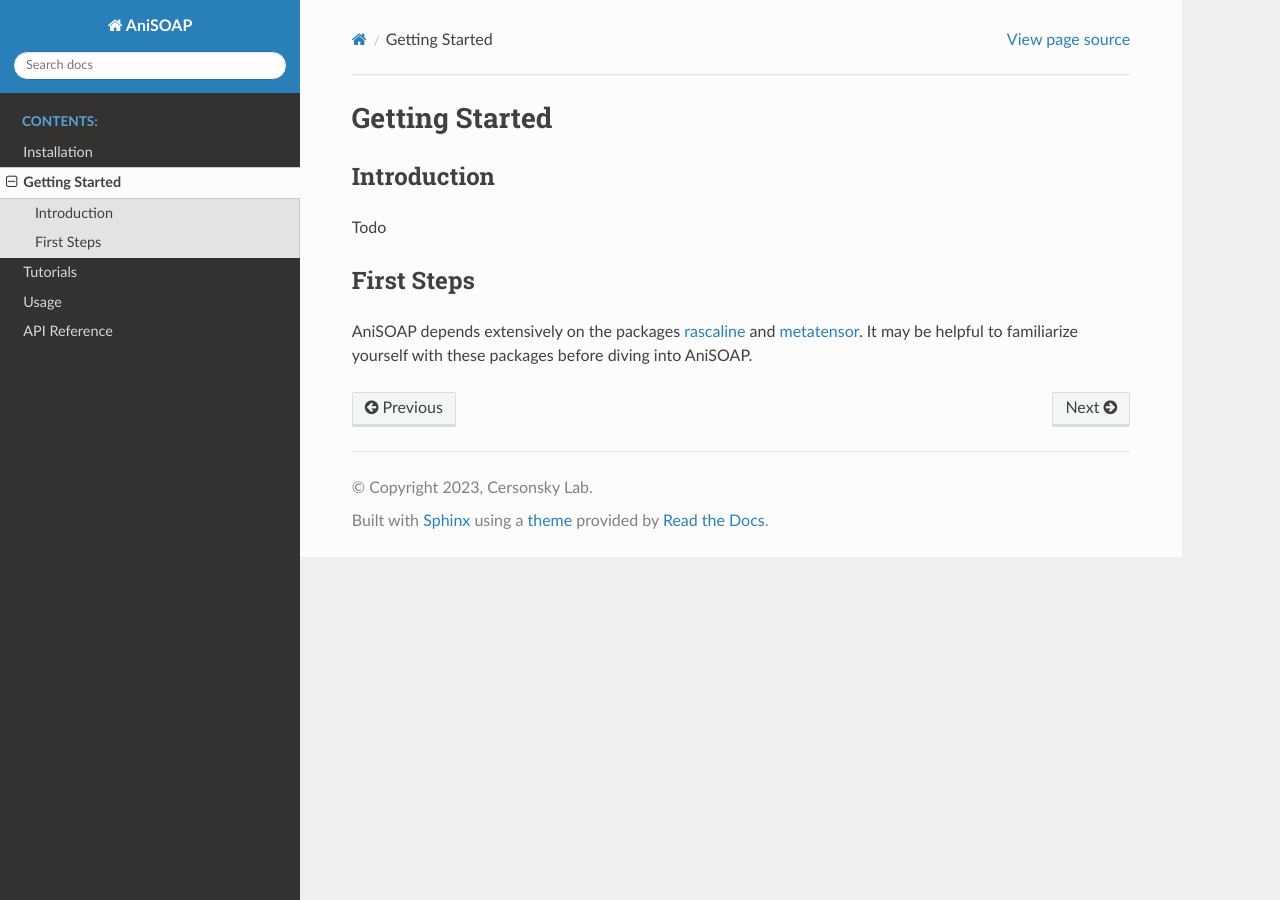
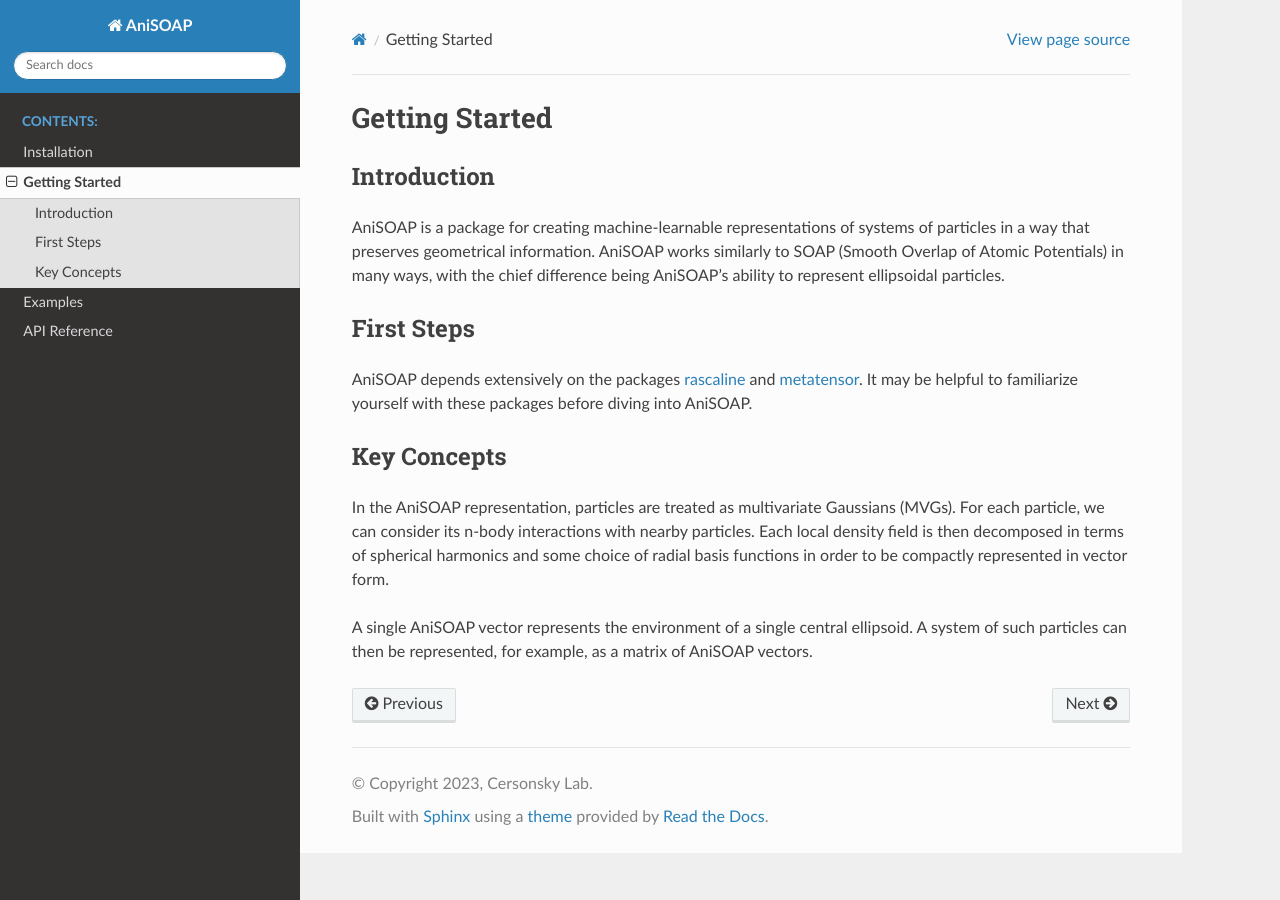
Before and after one commit to cersonsky-lab/AniSOAP, a Sphinx documentation site: the page built from docs/source/getting_started.rst, in a window 1280 px wide. Built offline with Sphinx 7.4.7 and the Read the Docs theme 3.1.0, drawn with Linux system fonts in a browser that asks for light colours.

Commit message:
Updating documentation

```diff
--- a/docs/source/getting_started.rst
+++ b/docs/source/getting_started.rst
@@ -4,7 +4,10 @@ Getting Started
 
 Introduction
 ------------
-Todo
+AniSOAP is a package for creating machine-learnable representations of systems
+of particles in a way that preserves geometrical information.  AniSOAP works
+similarly to SOAP (Smooth Overlap of Atomic Potentials) in many ways, with the
+chief difference being AniSOAP's ability to represent ellipsoidal particles.
 
 First Steps
 -----------
@@ -13,3 +16,15 @@ AniSOAP depends extensively on the packages `rascaline
 and `metatensor <https://lab-cosmo.github.io/metatensor/latest/>`_.
 It may be helpful to familiarize yourself with these packages before diving into
 AniSOAP.
+
+Key Concepts
+------------
+In the AniSOAP representation, particles are treated as multivariate Gaussians (MVGs).
+For each particle, we can consider its n-body interactions with nearby particles.
+Each local density field is then decomposed in terms of spherical harmonics and
+some choice of radial basis functions in order to be compactly represented in
+vector form.
+
+A single AniSOAP vector represents the environment of a single central ellipsoid.
+A system of such particles can then be represented, for example, as a matrix of
+AniSOAP vectors.
--- a/docs/source/index.rst
+++ b/docs/source/index.rst
@@ -21,6 +21,5 @@ descriptors by computing anisotrophy extensions.
 
    installation
    getting_started
-   tutorials
-   usage
+   examples
    api
--- a/docs/source/usage.rst
+++ b/docs/source/usage.rst
@@ -1,4 +1,5 @@
 Usage
 =====
 
-Check back soon!
+AniSOAP interoperates heavily with `ASE <https://wiki.fysik.dtu.dk/ase/>`_ and
+`Metatensor <https://docs.metatensor.org/latest/index.html>`_.
```
Also changed, not shown: docs/source/api.rst (+8 -4 lines), docs/source/examples.rst (added, +8 -0 lines), docs/source/tutorials.rst (deleted, +0 -8 lines).
